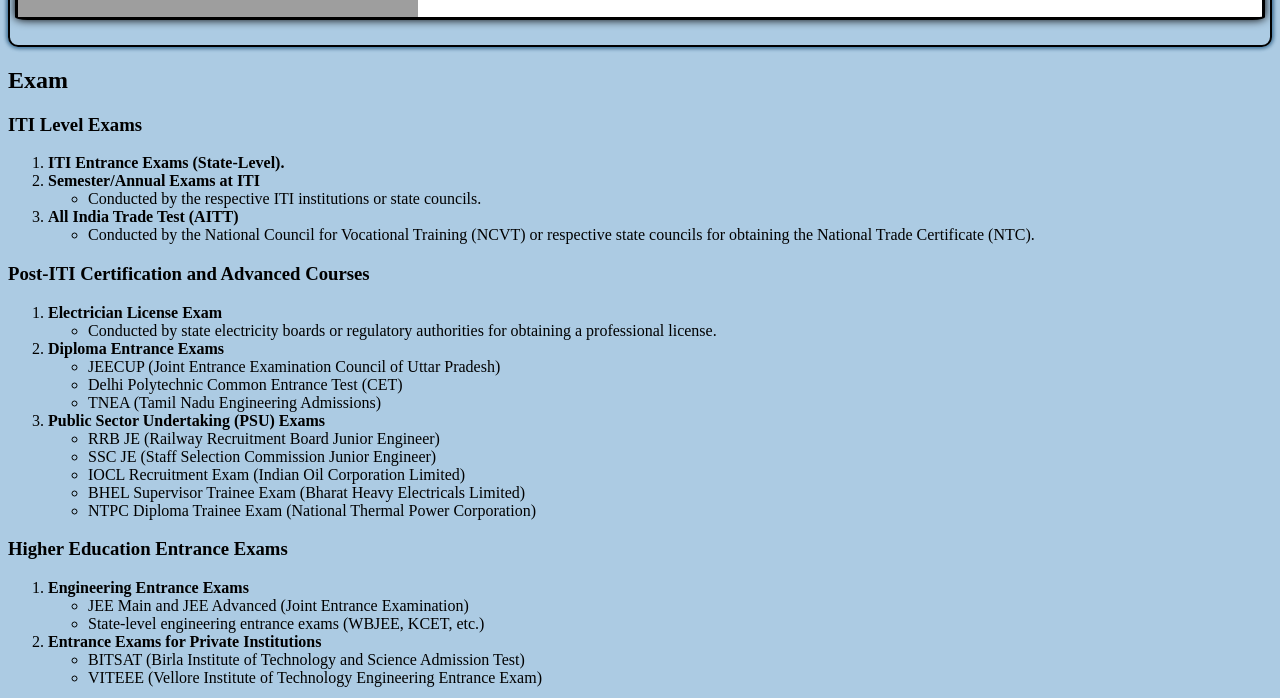
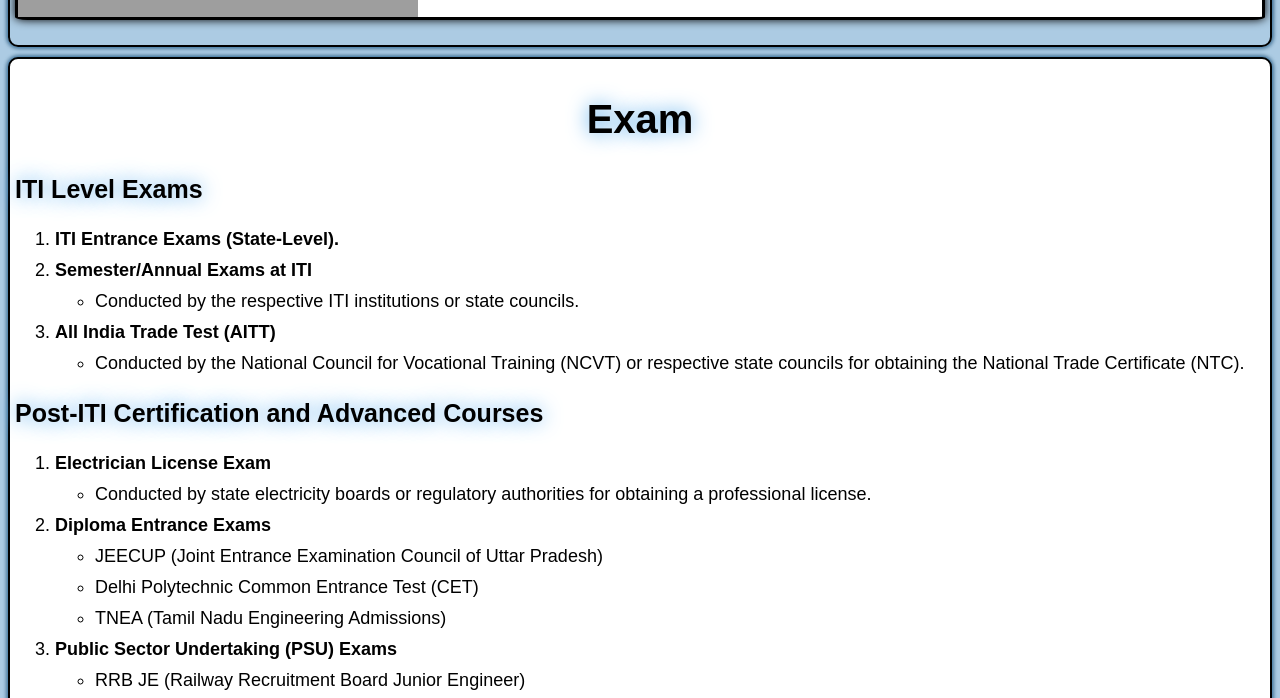
Before and after one commit to Arpan-Raval/Future-Career-Path, a plain HTML site: page Electric.html in a window 1280 px wide. Shown: the part 5783-6481 px from the top of the page. Drawn offline with Linux system fonts and the light colour scheme; grey boxes are pictures that could not be loaded.

Commit message:
Update Electric.html

```diff
--- a/Electric.html
+++ b/Electric.html
@@ -3,6 +3,7 @@
 <head>
     <meta charset="UTF-8">
     <meta name="viewport" content="width=device-width, initial-scale=1.0">
+    <link rel="stylesheet" href="iti.css">
     <title>Electrical and Electronics</title>
     <style>
 body{
```
